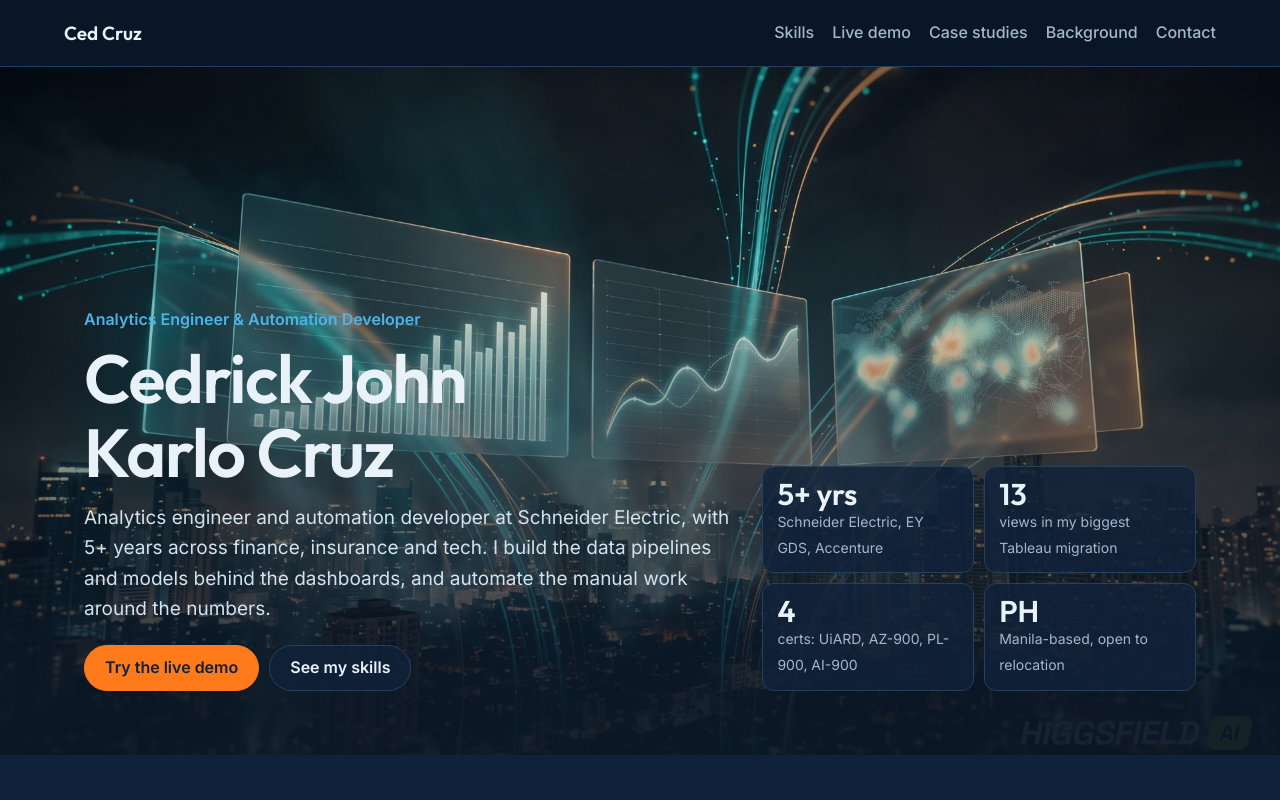
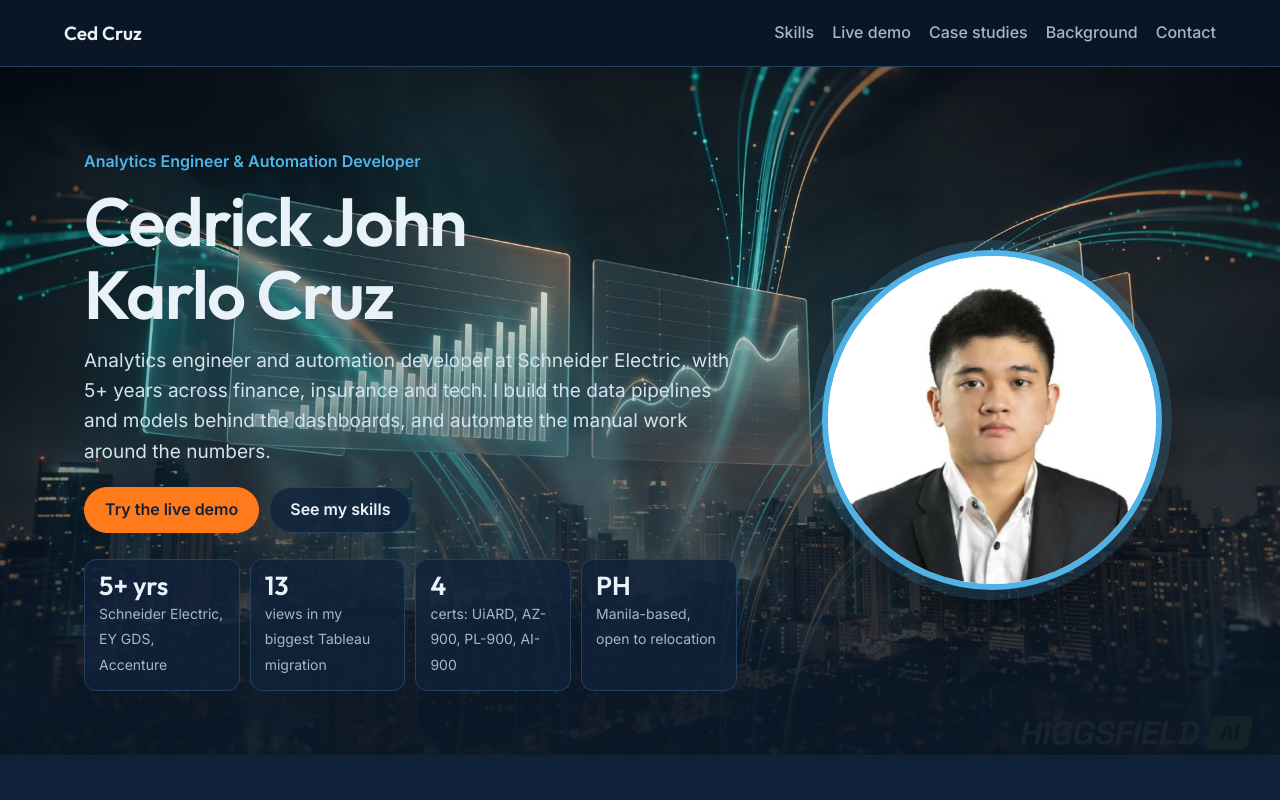
Before and after one commit to Cedrick777/Cedrick777.github.io, a plain HTML site: page index.html in a window 1280 px wide. Shown: the top 800 px of the page. Drawn offline with Linux system fonts and the light colour scheme.

Commit message:
Add portrait with eyes that follow the cursor
Co-Authored-By: Claude Opus 5.5 <noreply@anthropic.com>
Claude-Session: https://claude.ai/code/session_01MabsptiCK6QBz7V1Jasyfq

```diff
--- a/index.html
+++ b/index.html
@@ -35,10 +35,10 @@ nav ul{display:flex;flex-wrap:wrap;gap:0 18px;list-style:none;margin:0;padding:0
 nav ul a{text-decoration:none;color:var(--soft);padding:10px 0;display:inline-block;font-weight:500}
 nav ul a:hover{color:var(--ink)}
 .hero{position:relative;min-height:min(86svh,780px);display:grid;align-items:end;background:#0b1726}
-.hero img{position:absolute;inset:0;width:100%;height:100%;object-fit:cover;object-position:center 30%}
+.hero>img{position:absolute;inset:0;width:100%;height:100%;object-fit:cover;object-position:center 30%}
 .hero::after{content:"";position:absolute;inset:0;background:linear-gradient(180deg,rgba(11,23,38,.1) 30%,rgba(11,23,38,.95) 92%)}
 @media(max-width:900px){.hero::after{background:linear-gradient(180deg,rgba(11,23,38,.15) 0%,rgba(11,23,38,.8) 30%,rgba(11,23,38,.96) 70%)}}
-.hero .txt{position:relative;z-index:1;padding:0 max(5vw,16px) clamp(28px,5vw,64px);max-width:1240px;width:100%;margin:0 auto;display:grid;grid-template-columns:minmax(0,1.5fr) minmax(0,1fr);gap:28px;align-items:end}
+.hero .txt{position:relative;z-index:1;padding:0 max(5vw,16px) clamp(28px,5vw,64px);max-width:1240px;width:100%;margin:0 auto;display:grid;grid-template-columns:minmax(0,1.6fr) minmax(0,1fr);gap:clamp(24px,4vw,56px);align-items:center}
 .hero h1{font-size:clamp(38px,5.6vw,68px);margin-bottom:14px}
 .hero p{font-size:clamp(17px,1.5vw,19px);color:#d3e2ef}
 .who{font-weight:600;color:var(--sky);margin-bottom:10px}
@@ -46,9 +46,14 @@ nav ul a:hover{color:var(--ink)}
 .btn{display:inline-flex;align-items:center;gap:8px;min-height:46px;padding:0 20px;border-radius:999px;font-weight:600;text-decoration:none;border:1.5px solid var(--line);background:rgba(16,34,58,.8)}
 .btn.pri{background:var(--org);border-color:var(--org);color:#10223a}
 .btn:hover{border-color:var(--sky)}
-.facts{display:grid;grid-template-columns:repeat(2,minmax(0,1fr));gap:10px}
+.facts{display:grid;grid-template-columns:repeat(4,minmax(0,1fr));gap:10px;margin-top:26px}
 .facts div{background:rgba(16,34,58,.82);border:1px solid var(--line);border-radius:12px;padding:12px 14px}
-.facts b{display:block;font:600 30px/1 Outfit,sans-serif}
+.facts b{display:block;font:600 26px/1.1 Outfit,sans-serif;white-space:nowrap}
+.me-wrap{display:grid;place-items:center}
+.por{position:relative;width:min(340px,70vw);aspect-ratio:1;border-radius:50%;overflow:hidden;border:6px solid var(--sky);box-shadow:0 0 0 10px rgba(79,179,232,.16),0 30px 60px rgba(0,0,0,.45);background:#fff}
+.por>img{position:absolute;inset:0;width:100%;height:100%;display:block}
+.eye{position:absolute;overflow:hidden;-webkit-mask-size:100% 100%;mask-size:100% 100%;-webkit-mask-repeat:no-repeat;mask-repeat:no-repeat}
+.eye img{position:absolute;display:block;will-change:transform}
 .facts span{font-size:14px;color:var(--soft)}
 .roles{background:var(--panel)}
 .seg{display:flex;flex-wrap:wrap;gap:8px;margin:18px 0 26px}
@@ -141,7 +146,7 @@ pre{margin:0;background:var(--bg);border:1px solid var(--line);border-radius:10p
 .cgrid b{display:block;font:600 18px Outfit,sans-serif}
 .cgrid span{color:var(--soft);overflow-wrap:anywhere;font-size:15px}
 footer{padding:20px max(5vw,16px);font-size:14px;color:#7f97ae;border-top:1px solid var(--line)}
-@media(max-width:900px){.hero .txt,.fit,.demo,.cx,.two{grid-template-columns:minmax(0,1fr)}.tabs{grid-template-columns:minmax(0,1fr)}}
+@media(max-width:900px){.hero .txt{align-items:start}.me-wrap{order:-1;justify-items:start}.por{width:min(220px,56vw)}.facts{grid-template-columns:repeat(2,minmax(0,1fr))}.hero .txt,.fit,.demo,.cx,.two{grid-template-columns:minmax(0,1fr)}.tabs{grid-template-columns:minmax(0,1fr)}}
 @media(max-width:600px){.steps,.road{grid-template-columns:minmax(0,1fr)}.kpis{grid-template-columns:repeat(3,minmax(0,1fr))}.kpi b{font-size:24px}.tabs{grid-template-columns:minmax(0,1fr)}.bar{grid-template-columns:4.6em minmax(0,1fr) 3.4em}nav ul{gap:0 14px}.certs{grid-template-columns:minmax(0,1fr)}}
 @media(prefers-reduced-motion:reduce){*{transition:none!important;scroll-behavior:auto!important}}
 </style>
@@ -169,12 +174,19 @@ footer{padding:20px max(5vw,16px);font-size:14px;color:#7f97ae;border-top:1px so
         <a class="btn pri" href="#demo">Try the live demo</a>
         <a class="btn" href="#skills">See my skills</a>
       </div>
-    </div>
-    <div class="facts" aria-label="At a glance">
+      <div class="facts" aria-label="At a glance">
       <div><b>5+ yrs</b><span>Schneider Electric, EY GDS, Accenture</span></div>
       <div><b>13</b><span>views in my biggest Tableau migration</span></div>
       <div><b>4</b><span>certs: UiARD, AZ-900, PL-900, AI-900</span></div>
       <div><b>PH</b><span>Manila-based, open to relocation</span></div>
+    </div>
+    </div>
+    <div class="me-wrap">
+      <div class="por" id="por">
+        <img src="img/ced.jpg" alt="Portrait of Cedrick John Karlo Cruz">
+        <div class="eye" data-box="318,296,70,30" data-sp="333,295,34" data-m="img/openL.png"><img src="img/irisL.png" alt=""></div>
+        <div class="eye" data-box="440,292,64,32" data-sp="450,293,34" data-m="img/openR.png"><img src="img/irisR.png" alt=""></div>
+      </div>
     </div>
   </div>
 </header>
@@ -403,6 +415,37 @@ $('copy').addEventListener('click',async()=>{
 
 renderTabs('coverage');
 drawSkills();
+
+/* ---------- portrait: only the irises follow the pointer ---------- */
+{
+const N=800;
+const eyes=[...document.querySelectorAll('.eye')].map(el=>{
+ const [bx,by,bw,bh]=el.dataset.box.split(',').map(Number),[sx,sy,sz]=el.dataset.sp.split(',').map(Number);
+ Object.assign(el.style,{left:bx/N*100+'%',top:by/N*100+'%',width:bw/N*100+'%',height:bh/N*100+'%',webkitMaskImage:`url(${el.dataset.m})`,maskImage:`url(${el.dataset.m})`});
+ const im=el.querySelector('img');
+ Object.assign(im.style,{left:(sx-bx)/bw*100+'%',top:(sy-by)/bh*100+'%',width:sz/bw*100+'%',height:sz/bh*100+'%'});
+ return {el,im,sz};
+});
+const MX=4,UP=1.5,DOWN=0.8;
+let px=null,py=null,last=0,tx=0,ty=0,x=0,y=0,nextJump=0,nextIdle=0;
+addEventListener('pointermove',e=>{px=e.clientX;py=e.clientY;last=performance.now()},{passive:true});
+addEventListener('pointerdown',e=>{px=e.clientX;py=e.clientY;last=performance.now()},{passive:true});
+function gaze(){
+ const a=eyes[0].el.getBoundingClientRect(),b=eyes[1].el.getBoundingClientRect();
+ const cx=(a.left+a.right+b.left+b.right)/4,cy=(a.top+a.bottom+b.top+b.bottom)/4;
+ const dx=px-cx,dy=py-cy,d=Math.hypot(dx,dy)||1,k=Math.min(1,d/180);
+ return [dx/d*k,dy/d*k*1.2];
+}
+function frame(now){
+ const active=px!==null&&now-last<5000;
+ if(active&&now>nextJump){const [gx,gy]=gaze();if(Math.hypot(gx-tx,gy-ty)>.08){tx=gx;ty=gy}nextJump=now+90}
+ else if(!active&&now>nextIdle){tx=(Math.random()-.5)*1.1;ty=(Math.random()-.5)*.6;nextIdle=now+900+Math.random()*2200}
+ x+=(tx-x)*.42;y+=(ty-y)*.42;const yy=y<0?y*UP:y*DOWN;
+ for(const e of eyes)e.im.style.transform=`translate(${x*MX/e.sz*100}%,${yy/e.sz*100}%)`;
+ requestAnimationFrame(frame);
+}
+if(eyes.length===2&&!matchMedia('(prefers-reduced-motion: reduce)').matches)requestAnimationFrame(frame);
+}
 }
 </script>
 </body>
```
Also changed, not shown: img/ced.jpg (added), img/irisL.png (added), img/irisR.png (added), img/openL.png (added), img/openR.png (added).
